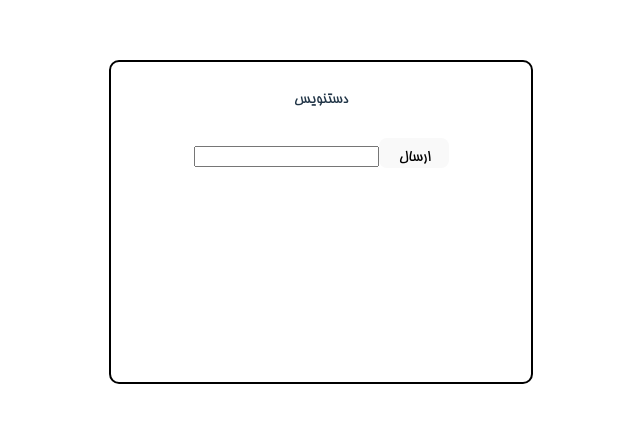
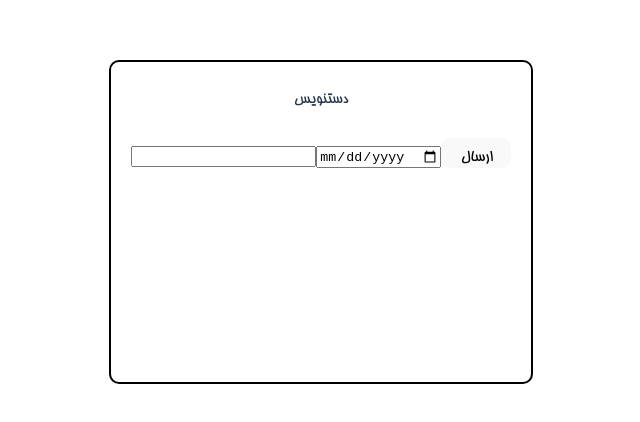
Before and after one commit to AminSBU/react_js_projects, a React (Vite) app in the folder 05_Task/task/: page / in a window 1280 px wide. Shown: the part 178-600 px from the top of the page, without its empty margins (319-959 px from the left). Built offline with nearby package versions, Linux system fonts and the light colour scheme.

Commit message:
add input type date

```diff
--- a/05_Task/task/src/task.jsx
+++ b/05_Task/task/src/task.jsx
@@ -7,7 +7,7 @@ function Task() {
 
     function SendTaskHandler() {
         if (input.trim() === "") return; // ignore empty input
-        setTasks([...tasks, input]);     // add new task to the array
+        setTasks([input, ...tasks])      // add new task to the array
         setInput("");                    // clear input field after adding
     }
 
@@ -27,6 +27,7 @@ function Task() {
                     value={input}
                     onChange={(e) => setInput(e.target.value)}
                 />
+                <input type="date"></input>
                 <button className="task-send-button" onClick={SendTaskHandler}>
                     ارسال
                 </button>
```
